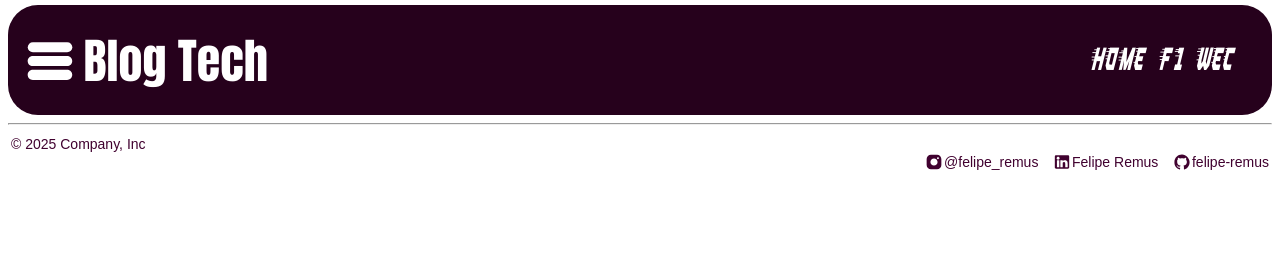
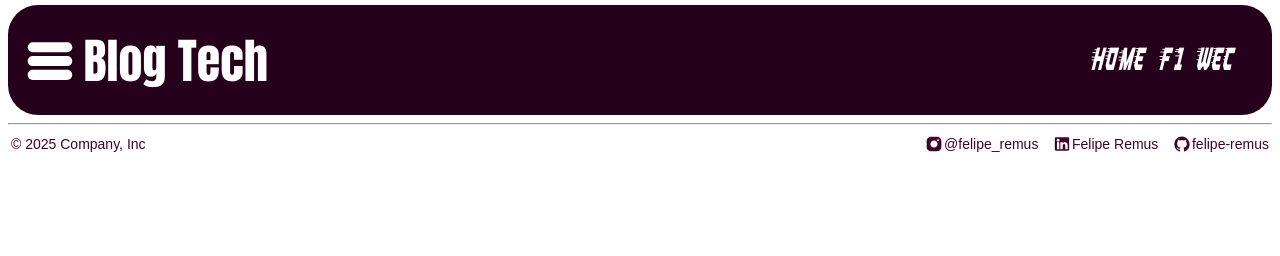
Before and after one commit to felipe-remus/Blog, a PHP site: page / in a window 1280 px wide. Shown: the part 226-482 px from the top of the page. Run offline with PHP 8.4, Linux system fonts and the light colour scheme.

Commit message:
quinta versão

```diff
--- a/style.css
+++ b/style.css
@@ -66,10 +66,7 @@ footer > table {
     color: #40012f;
 }
 
-#rodape-esquerda {
-    display: flex;
-    justify-content: left;
-}
+
 
 #rodape-direita {
     display: flex;
```
